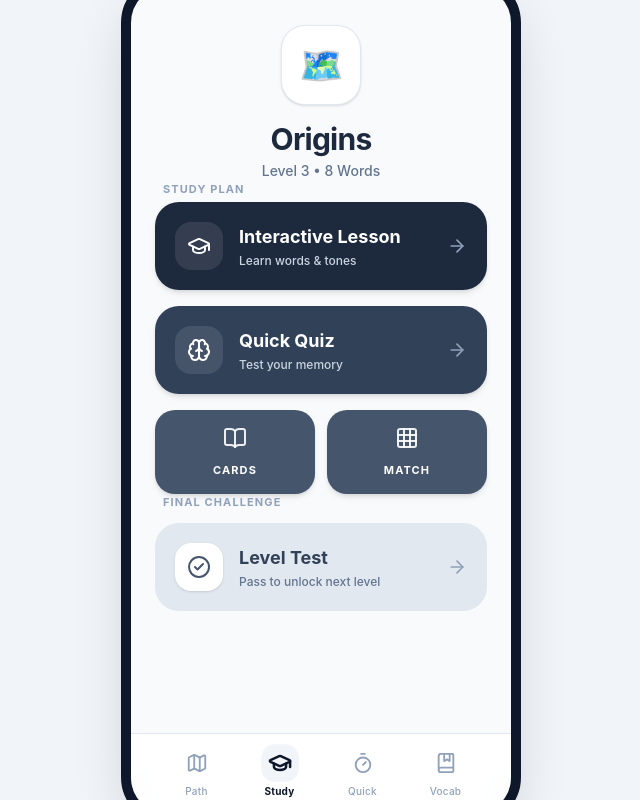
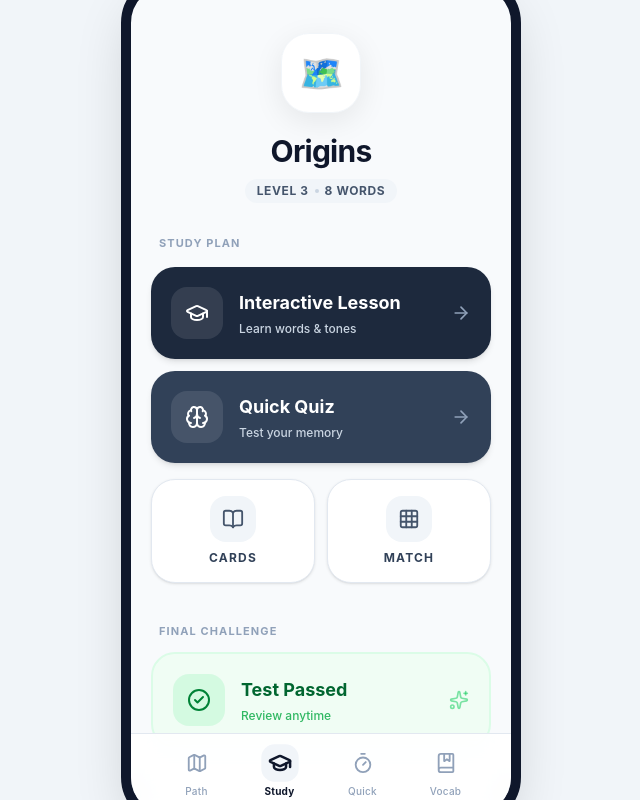
Before and after one commit to cpmas/thai-learning-app, a React (Vite) app: page / in a window 1280 px wide. Both pictures are taken after a click on the button "🗺️". Shown: the whole page, without its empty margins (319-959 px from the left). Built offline with nearby package versions, Linux system fonts and the light colour scheme.

Commit message:
layout fix

```diff
--- a/src/App.jsx
+++ b/src/App.jsx
@@ -390,76 +390,82 @@ const StudyHub = ({ level, unlockedLevelId, onSelectMode }) => {
   const isCompleted = level.id < unlockedLevelId;
 
   return (
-    <div className="flex flex-col items-center justify-center h-full px-4 sm:px-6 pt-6 pb-28 sm:pb-28 animation-fade-in">
-      {/* Container uses justify-evenly to put equal empty space between the 3 main blocks */}
-      <div className="w-full max-w-sm flex flex-col h-full justify-evenly">
+    <div className="flex flex-col items-center min-h-full px-5 pt-8 pb-32 animation-fade-in">
+      {/* Container is no longer constrained by fixed h-full, allowing it to stretch and gap appropriately */}
+      <div className="w-full max-w-sm flex flex-col gap-8">
 
         {/* Section 1: Header */}
-        <div className="flex flex-col items-center justify-center text-center w-full shrink-0">
-          <div className="w-16 h-16 sm:w-20 sm:h-20 bg-white rounded-[1.5rem] shadow-sm flex items-center justify-center text-3xl sm:text-4xl border border-slate-200 mb-3 sm:mb-4 transition-transform hover:scale-105">
+        <div className="flex flex-col items-center text-center">
+          <div className="w-20 h-20 bg-white rounded-[1.75rem] shadow-[0_8px_30px_rgb(0,0,0,0.08)] flex items-center justify-center text-4xl border border-slate-100 mb-5 transition-transform hover:scale-105">
             {level.icon}
           </div>
-          <h2 className="text-2xl sm:text-3xl font-bold text-slate-800 tracking-tight mb-1">{level.title}</h2>
-          <p className="text-xs sm:text-sm text-slate-500 font-medium">Level {level.id} • {level.vocab.length} Words</p>
+          <h2 className="text-3xl font-bold text-slate-900 tracking-tight mb-2 leading-tight">{level.title}</h2>
+          <div className="inline-flex items-center gap-1.5 px-3 py-1 bg-slate-100 rounded-full">
+            <span className="text-xs text-slate-600 font-bold uppercase tracking-wider">Level {level.id}</span>
+            <span className="w-1 h-1 bg-slate-300 rounded-full"></span>
+            <span className="text-xs text-slate-600 font-bold uppercase tracking-wider">{level.vocab.length} Words</span>
+          </div>
         </div>
 
         {/* Section 2: Study Plan */}
-        <div className="flex flex-col justify-center space-y-3 sm:space-y-4 w-full shrink-0">
-           <h3 className="text-[10px] sm:text-[11px] font-bold text-slate-400 uppercase tracking-widest pl-2 mb-1">Study Plan</h3>
-
-           <button onClick={() => { vibrate('tap'); onSelectMode('lesson'); }} className="w-full bg-slate-800 text-white p-4 sm:p-5 rounded-[1.25rem] sm:rounded-[1.5rem] shadow-md active:scale-95 transition-all flex items-center justify-between group">
-             <div className="flex items-center gap-3 sm:gap-4">
-               <div className="bg-white/10 p-3 rounded-2xl group-hover:scale-110 transition-transform"><GraduationCap size={22} className="sm:w-6 sm:h-6" /></div>
+        <div className="flex flex-col gap-3">
+           <h3 className="text-[11px] font-bold text-slate-400 uppercase tracking-widest pl-2 mb-1">Study Plan</h3>
+
+           <button onClick={() => { vibrate('tap'); onSelectMode('lesson'); }} className="w-full bg-slate-800 text-white p-5 rounded-[1.5rem] shadow-md active:scale-95 transition-all flex items-center justify-between group">
+             <div className="flex items-center gap-4">
+               <div className="bg-white/10 p-3.5 rounded-2xl group-hover:scale-110 transition-transform"><GraduationCap size={24} /></div>
                <div className="text-left">
-                 <span className="block text-base sm:text-lg font-bold">Interactive Lesson</span>
-                 <span className="block text-[10px] sm:text-xs font-medium text-slate-300 mt-0.5">Learn words & tones</span>
+                 <span className="block text-lg font-bold">Interactive Lesson</span>
+                 <span className="block text-xs font-medium text-slate-300 mt-1">Learn words & tones</span>
                </div>
              </div>
              <ArrowRight size={20} className="text-slate-400 group-hover:text-white transition-colors" />
            </button>
 
-           <button onClick={() => { vibrate('tap'); onSelectMode('quiz'); }} className="w-full bg-slate-700 text-white p-4 sm:p-5 rounded-[1.25rem] sm:rounded-[1.5rem] shadow-md active:scale-95 transition-all flex items-center justify-between group">
-             <div className="flex items-center gap-3 sm:gap-4">
-               <div className="bg-white/10 p-3 rounded-2xl group-hover:scale-110 transition-transform"><Brain size={22} className="sm:w-6 sm:h-6" /></div>
+           <button onClick={() => { vibrate('tap'); onSelectMode('quiz'); }} className="w-full bg-slate-700 text-white p-5 rounded-[1.5rem] shadow-md active:scale-95 transition-all flex items-center justify-between group">
+             <div className="flex items-center gap-4">
+               <div className="bg-white/10 p-3.5 rounded-2xl group-hover:scale-110 transition-transform"><Brain size={24} /></div>
                <div className="text-left">
-                 <span className="block text-base sm:text-lg font-bold">Quick Quiz</span>
-                 <span className="block text-[10px] sm:text-xs font-medium text-slate-300 mt-0.5">Test your memory</span>
+                 <span className="block text-lg font-bold">Quick Quiz</span>
+                 <span className="block text-xs font-medium text-slate-300 mt-1">Test your memory</span>
                </div>
              </div>
              <ArrowRight size={20} className="text-slate-400 group-hover:text-white transition-colors" />
            </button>
 
-           <div className="grid grid-cols-2 gap-3">
-             <button onClick={() => { vibrate('tap'); onSelectMode('flashcards'); }} className="bg-slate-600 text-white p-3 sm:p-4 rounded-[1.25rem] shadow-md active:scale-95 transition-all flex flex-col items-center justify-center gap-1 sm:gap-2 hover:bg-slate-500">
-               <BookOpen size={22} className="text-white/90 sm:w-6 sm:h-6" />
-               <span className="font-bold text-[10px] sm:text-[11px] uppercase tracking-widest mt-1">Cards</span>
+           <div className="grid grid-cols-2 gap-3 pt-1">
+             <button onClick={() => { vibrate('tap'); onSelectMode('flashcards'); }} className="bg-white border border-slate-200 text-slate-700 p-4 rounded-[1.5rem] shadow-sm active:scale-95 transition-all flex flex-col items-center justify-center gap-2 hover:border-slate-300 hover:bg-slate-50">
+               <div className="bg-slate-100 p-3 rounded-2xl text-slate-600"><BookOpen size={22} /></div>
+               <span className="font-bold text-xs uppercase tracking-widest">Cards</span>
              </button>
-             <button onClick={() => { vibrate('tap'); onSelectMode('match'); }} className="bg-slate-600 text-white p-3 sm:p-4 rounded-[1.25rem] shadow-md active:scale-95 transition-all flex flex-col items-center justify-center gap-1 sm:gap-2 hover:bg-slate-500">
-               <Grid size={22} className="text-white/90 sm:w-6 sm:h-6" />
-               <span className="font-bold text-[10px] sm:text-[11px] uppercase tracking-widest mt-1">Match</span>
+             <button onClick={() => { vibrate('tap'); onSelectMode('match'); }} className="bg-white border border-slate-200 text-slate-700 p-4 rounded-[1.5rem] shadow-sm active:scale-95 transition-all flex flex-col items-center justify-center gap-2 hover:border-slate-300 hover:bg-slate-50">
+               <div className="bg-slate-100 p-3 rounded-2xl text-slate-600"><Grid size={22} /></div>
+               <span className="font-bold text-xs uppercase tracking-widest">Match</span>
              </button>
            </div>
         </div>
 
         {/* Section 3: Final Challenge */}
-        <div className="flex flex-col justify-end w-full shrink-0">
-           <h3 className="text-[10px] sm:text-[11px] font-bold text-slate-400 uppercase tracking-widest pl-2 mb-2 sm:mb-3">Final Challenge</h3>
+        <div className="flex flex-col mt-2">
+           <h3 className="text-[11px] font-bold text-slate-400 uppercase tracking-widest pl-2 mb-3">Final Challenge</h3>
            <button
              onClick={() => { vibrate('tap'); onSelectMode('level-test'); }}
-             className={`w-full p-4 sm:p-5 rounded-[1.25rem] sm:rounded-[1.5rem] transition-all active:scale-95 flex items-center justify-between group
-               ${isCompleted ? 'bg-slate-200 text-slate-700' : 'bg-slate-900 text-white shadow-lg hover:bg-black'}
+             className={`w-full p-5 rounded-[1.5rem] transition-all active:scale-95 flex items-center justify-between group border-2
+               ${isCompleted ? 'bg-green-50 border-green-100 text-green-800' : 'bg-slate-900 border-slate-900 text-white shadow-lg hover:bg-black hover:border-black'}
              `}
            >
-             <div className="flex items-center gap-3 sm:gap-4">
-               <div className={`p-3 rounded-2xl transition-transform group-hover:scale-110 ${isCompleted ? 'bg-white shadow-sm' : 'bg-white/10'}`}>
-                 {isCompleted ? <CheckCircle2 size={22} className="text-slate-600 sm:w-6 sm:h-6"/> : <Unlock size={22} className="sm:w-6 sm:h-6" />}
+             <div className="flex items-center gap-4">
+               <div className={`p-3.5 rounded-2xl transition-transform group-hover:scale-110 ${isCompleted ? 'bg-green-200/50 text-green-700' : 'bg-white/10'}`}>
+                 {isCompleted ? <CheckCircle2 size={24} /> : <Unlock size={24} />}
                </div>
                <div className="text-left">
-                 <span className="block text-base sm:text-lg font-bold">Level Test</span>
-                 <span className={`block text-[10px] sm:text-xs font-medium mt-0.5 ${isCompleted ? 'text-slate-500' : 'text-slate-300'}`}>Pass to unlock next level</span>
+                 <span className="block text-lg font-bold">{isCompleted ? 'Test Passed' : 'Level Test'}</span>
+                 <span className={`block text-xs font-medium mt-1 ${isCompleted ? 'text-green-600/80' : 'text-slate-300'}`}>
+                    {isCompleted ? 'Review anytime' : 'Pass to unlock next level'}
+                 </span>
                </div>
              </div>
-             <ArrowRight size={20} className={isCompleted ? "text-slate-400" : "text-slate-400 group-hover:text-white"} />
+             {isCompleted ? <Sparkles size={20} className="text-green-500/50" /> : <ArrowRight size={20} className="text-slate-400 group-hover:text-white" />}
            </button>
         </div>
 
@@ -1370,13 +1376,13 @@ const QuickMatch = ({ unlockedLevelId, highScore, setHighScore }) => {
 
   if (gameState === 'start') {
     return (
-      <div className="flex flex-col items-center justify-center h-full p-6 pb-28 animation-fade-in text-center max-w-md mx-auto w-full">
-        <div className="w-full flex-1 flex flex-col items-center justify-center">
-          <div className="w-24 h-24 bg-slate-900 text-white rounded-[2rem] flex items-center justify-center mb-6 shadow-lg shrink-0 transition-transform hover:scale-105">
+      <div className="flex flex-col items-center justify-center min-h-full p-6 pt-8 pb-32 animation-fade-in text-center max-w-md mx-auto w-full gap-8">
+        <div className="w-full flex flex-col items-center justify-center">
+          <div className="w-24 h-24 bg-slate-900 text-white rounded-[2rem] flex items-center justify-center mb-6 shadow-xl shrink-0 transition-transform hover:scale-105">
             <Timer size={48} />
           </div>
-          <h2 className="text-3xl font-light tracking-tight text-slate-800 mb-2 shrink-0">Quick Match</h2>
-          <p className="text-slate-500 mb-6 max-w-[250px] shrink-0">60 seconds. Match as many words as you can. Vocab drawn from your unlocked levels.</p>
+          <h2 className="text-3xl font-bold tracking-tight text-slate-900 mb-3 shrink-0">Quick Match</h2>
+          <p className="text-slate-500 mb-6 max-w-[250px] shrink-0 text-sm leading-relaxed">60 seconds. Match as many words as you can. Vocab drawn from your unlocked levels.</p>
 
           {highScore > 0 && (
             <div className="mb-2 flex items-center gap-2 bg-slate-100 px-5 py-2.5 rounded-full text-slate-700 font-bold text-sm border border-slate-200 shadow-sm shrink-0">
@@ -1386,8 +1392,8 @@ const QuickMatch = ({ unlockedLevelId, highScore, setHighScore }) => {
           )}
         </div>
 
-        <button onClick={startGame} className="w-full max-w-xs bg-slate-900 text-white font-semibold py-4 rounded-[1.5rem] active:scale-95 transition-all flex items-center justify-center gap-2 shrink-0 shadow-[0_8px_30px_rgb(0,0,0,0.12)]">
-          <Play size={20} className="fill-current" /> Start Rush
+        <button onClick={startGame} className="w-full bg-slate-900 text-white font-bold text-lg py-5 rounded-[1.5rem] active:scale-95 transition-all flex items-center justify-center gap-3 shrink-0 shadow-lg hover:bg-black">
+          <Play size={24} className="fill-current" /> Start Rush
         </button>
       </div>
     );
@@ -1395,33 +1401,37 @@ const QuickMatch = ({ unlockedLevelId, highScore, setHighScore }) => {
 
   if (gameState === 'end') {
     return (
-      <div className="flex flex-col items-center justify-center h-full p-6 animation-fade-in text-center relative z-10 pb-28 max-w-md mx-auto w-full">
+      <div className="flex flex-col items-center justify-center min-h-full p-6 pt-8 animation-fade-in text-center relative z-10 pb-32 max-w-md mx-auto w-full gap-4">
         {isNewHighScore && <Confetti />}
-        <Trophy size={60} className={`${isNewHighScore ? 'text-amber-500 animate-bounce' : 'text-slate-800'} mb-6`} />
-        <h2 className="text-3xl font-light tracking-tight text-slate-900 mb-2">
+        <Trophy size={64} className={`${isNewHighScore ? 'text-amber-500 animate-bounce' : 'text-slate-800'} mb-2`} />
+        <h2 className="text-4xl font-bold tracking-tight text-slate-900 mb-2">
           {isNewHighScore ? 'New High Score!' : "Time's Up!"}
         </h2>
-        <p className="text-slate-500 mb-4">You scored <span className="font-bold text-slate-800">{score}</span> points.</p>
-
-        {highScore > 0 && !isNewHighScore && <p className="text-xs font-bold text-slate-400 uppercase tracking-widest mb-10">High Score: {highScore}</p>}
-        {isNewHighScore && <p className="text-xs font-bold text-amber-500 uppercase tracking-widest mb-10">Previous Best Beaten!</p>}
-
-        <button onClick={startGame} className="w-full max-w-xs bg-slate-900 text-white font-semibold py-4 rounded-[1.5rem] active:scale-95 transition-all mb-3 shadow-[0_8px_30px_rgb(0,0,0,0.12)]">
-          Play Again
-        </button>
-        <button onClick={() => setGameState('start')} className="w-full max-w-xs bg-white text-slate-700 border border-slate-200 font-semibold py-4 rounded-[1.5rem] active:scale-95 transition-all">
-          Back
-        </button>
+        <p className="text-lg text-slate-500 mb-2">You scored <span className="font-bold text-slate-900">{score}</span> points.</p>
+
+        <div className="h-4"></div>
+
+        {highScore > 0 && !isNewHighScore && <p className="text-xs font-bold text-slate-400 uppercase tracking-widest mb-6">High Score: {highScore}</p>}
+        {isNewHighScore && <p className="text-xs font-bold text-amber-500 uppercase tracking-widest mb-6">Previous Best Beaten!</p>}
+
+        <div className="w-full flex flex-col gap-3 mt-4">
+          <button onClick={startGame} className="w-full bg-slate-900 text-white font-bold text-lg py-5 rounded-[1.5rem] active:scale-95 transition-all shadow-lg hover:bg-black">
+            Play Again
+          </button>
+          <button onClick={() => setGameState('start')} className="w-full bg-white text-slate-700 border border-slate-200 font-bold text-lg py-5 rounded-[1.5rem] active:scale-95 transition-all hover:bg-slate-50">
+            Back
+          </button>
+        </div>
       </div>
     );
   }
 
   return (
-    <div className="flex flex-col h-full px-4 sm:px-6 pt-4 pb-24 sm:pb-28 animation-fade-in max-w-md mx-auto w-full justify-between">
+    <div className="flex flex-col min-h-full px-5 pt-6 pb-32 animation-fade-in max-w-md mx-auto w-full gap-6">
 
       {/* Top Bar Area - Anchored to Top */}
-      <div className="shrink-0">
-        <div className="flex items-center justify-between bg-white p-3 sm:p-4 rounded-[1.5rem] shadow-sm border border-slate-100">
+      <div className="shrink-0 w-full">
+        <div className="flex items-center justify-between bg-white p-3 sm:p-4 rounded-[1.5rem] shadow-[0_4px_20px_rgb(0,0,0,0.03)] border border-slate-100">
            <div className="flex items-center gap-2 sm:gap-4">
              <button onClick={() => { vibrate('tap'); setGameState('start'); }} className="p-1 sm:p-2 text-slate-400 hover:text-slate-800 transition-colors shrink-0">
                <ArrowLeft size={22} />
@@ -1447,15 +1457,15 @@ const QuickMatch = ({ unlockedLevelId, highScore, setHighScore }) => {
         </div>
       </div>
 
-      {/* Middle Playing Card - Expands but forces margin gap top and bottom */}
-      <div className="flex-1 flex items-center justify-center w-full my-8 sm:my-10">
-        <div className="bg-slate-900 w-full h-full max-h-[350px] rounded-[2rem] shadow-[0_8px_30px_rgb(0,0,0,0.12)] border border-slate-800 flex flex-col items-center justify-center text-center relative overflow-hidden transition-all duration-300">
+      {/* Middle Playing Card - Expands but flexes naturally */}
+      <div className="flex-1 w-full flex items-center justify-center my-2">
+        <div className="bg-slate-900 w-full rounded-[2rem] shadow-xl border border-slate-800 flex flex-col items-center justify-center text-center relative overflow-hidden transition-all duration-300 py-16 px-6">
 
           {/* Subtle inner gradient lighting */}
           <div className="absolute inset-0 bg-gradient-to-br from-slate-800 to-slate-900 opacity-60"></div>
 
-          <div className="relative z-10 flex flex-col items-center justify-center h-full w-full p-6 sm:p-8">
-            <h2 className="text-6xl sm:text-7xl lg:text-8xl font-bold text-white mb-3 sm:mb-4 drop-shadow-md tracking-tight leading-none">{currentWord.thai}</h2>
+          <div className="relative z-10 flex flex-col items-center justify-center h-full w-full">
+            <h2 className="text-6xl sm:text-7xl lg:text-8xl font-bold text-white mb-4 drop-shadow-md tracking-tight leading-none">{currentWord.thai}</h2>
             <p className="text-xl sm:text-2xl text-slate-300 font-medium tracking-wide">"{currentWord.phonetic}"</p>
           </div>
         </div>
```
